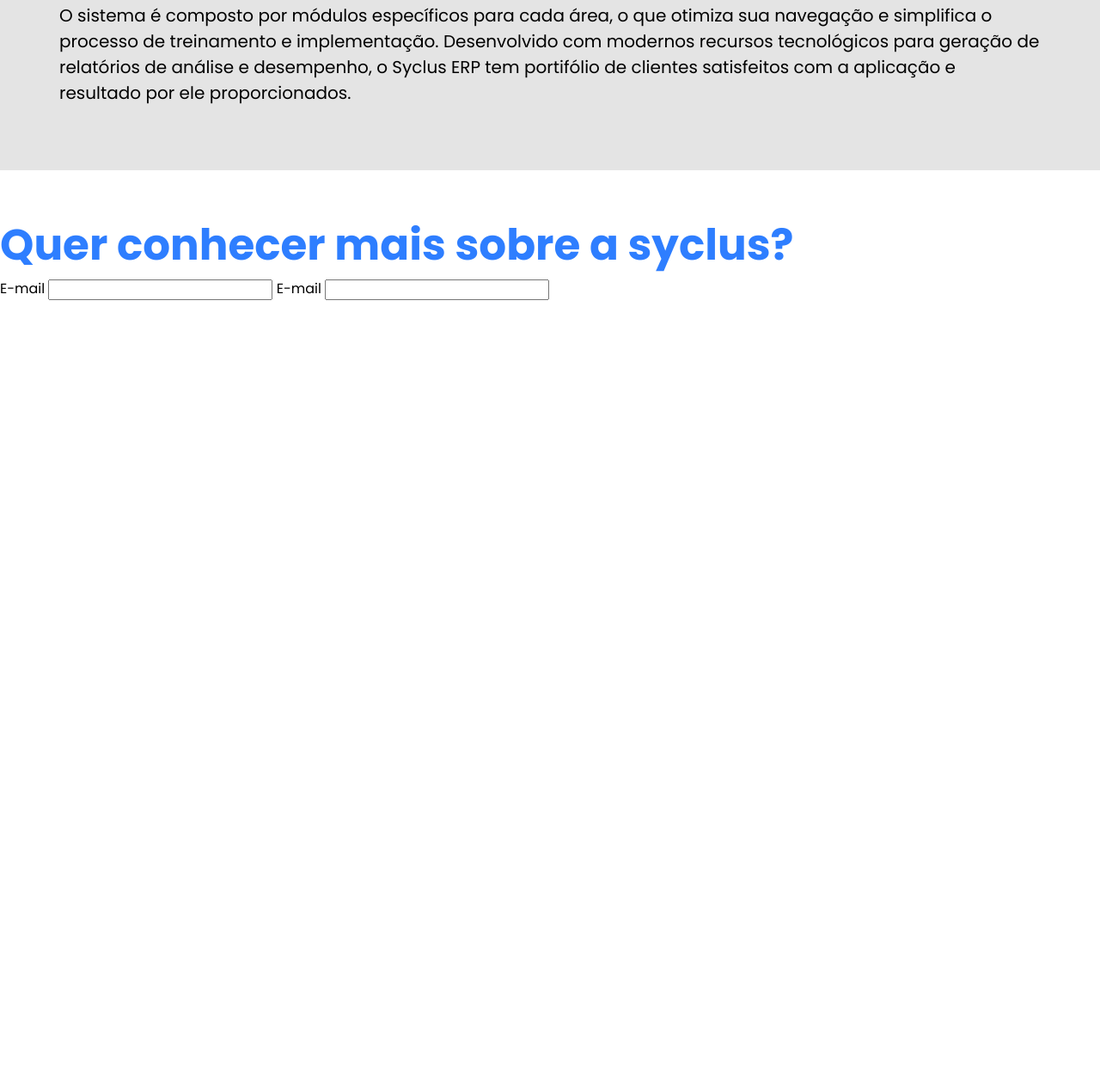
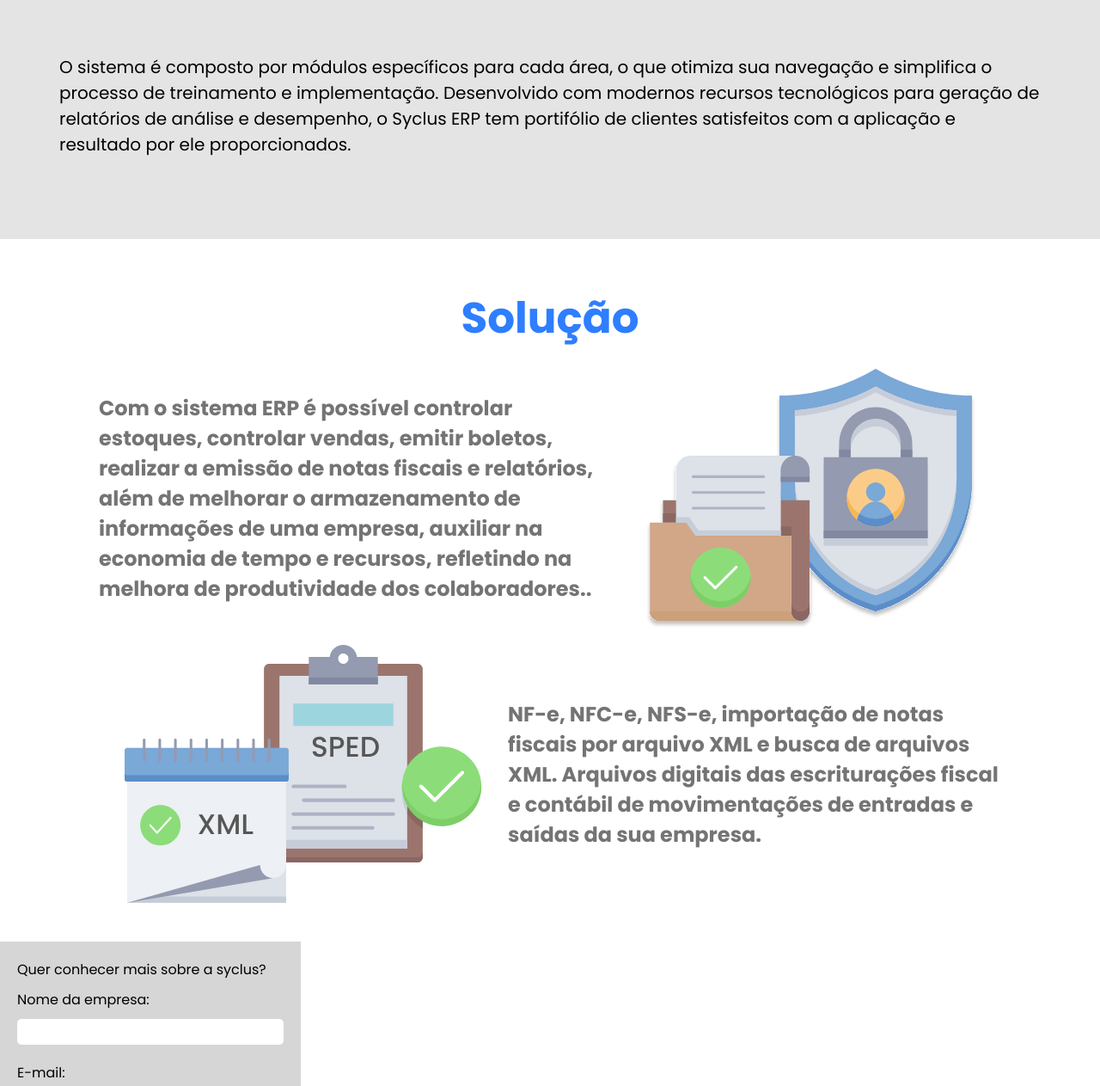
Before and after one commit to Helton-Carlos/sycluslanding-, a plain HTML site: page index.html in a window 1280 px wide. Shown: the part 655-1918 px from the top of the page at 86% size. Before the commit the page ends 1004 px from the top, so only its background shows below. Drawn offline with Linux system fonts and the light colour scheme.

Commit message:
importando algumas imagens

```diff
--- a/estilo.css
+++ b/estilo.css
@@ -26,7 +26,7 @@ li {
     align-items: center;
     justify-content: space-between;
     padding: 5px;
-    margin: 20px auto;
+    margin: 40px auto;
 }
 .flex-coluna {
     display: flex;
@@ -40,14 +40,17 @@ li {
     color: rgb(116, 116, 116);
     font-size: 18px;
 }
-p{  color: rgb(116, 116, 116);
-    font-size: 18px;}
+p {
+    color: rgb(116, 116, 116);
+    font-size: 18px;
+}
 .name:hover {
     color: rgb(46, 126, 255);
 }
 .btn-primary {
     background-color: rgb(46, 126, 255);
     padding: 5px 15px;
+    margin-left: 15px;
     color: #fff;
     border-radius: 55px;
 }
@@ -62,12 +65,34 @@ h3 {
     max-width: 1050px;
     padding-top: 20px;
 }
-#servicos{
-background-color: rgb(228, 228, 228);
-margin:50px 0;
-padding: 50px 0;
+img{
+    margin: 0px 30px;
 }
-.name-p{
+#servicos {
+    background-color: rgb(228, 228, 228);
+    margin: 50px 0;
+    padding: 50px 0;
+}
+.name-p {
     color: #000000;
     font-size: 20px;
 }
+form {
+    width: 350px;
+    padding: 20px;
+    background-color: rgb(214, 214, 214);
+    box-shadow: rgb(116, 116, 116);
+}
+label {
+    padding-top: 10px;
+}
+
+input {
+    padding: 5px 0;
+    margin: 10px 0;
+    border-radius: 5px;
+    border: none;
+}
+h2{
+    color:rgb(116, 116, 116)
+}
--- a/index.html
+++ b/index.html
@@ -23,7 +23,7 @@
             <ul class="flex">
                 <li><a href="#inicio" class="name">Inicio</a></li>
                 <li><a href="#servicos" class="name">Nossos serviços</a></li>
-                <li><a href="#" class="name">Solução</a></li>
+                <li><a href="#solucao" class="name">Solução</a></li>
                 <li><a href="#" class="name">Preços</a></li>
                 <li><a href="#" class="name">Sobre nós</a></li>
             </ul>
@@ -38,7 +38,7 @@
                 </h3>
                 <p>Gestão empresarial eficiente e completa. </p>
             </div>
-            <div>
+            <div class="blue-background">
                 <img src="img/erp.svg" alt="erp">
             </div>
         </div>
@@ -46,18 +46,39 @@
     </main>
     <section id="servicos">
         <div class="container flex-container">
-           <p class="name-p">
-            O sistema é composto por módulos específicos para cada área, o que otimiza sua navegação e simplifica o processo de treinamento e implementação. Desenvolvido com modernos recursos tecnológicos para geração de relatórios de análise e desempenho, o Syclus ERP tem portifólio de clientes satisfeitos com a aplicação e resultado por ele proporcionados.</p>
+            <p class="name-p">
+                O sistema é composto por módulos específicos para cada área, o que otimiza sua navegação e simplifica o
+                processo de treinamento e implementação. Desenvolvido com modernos recursos tecnológicos para geração de
+                relatórios de análise e desempenho, o Syclus ERP tem portifólio de clientes satisfeitos com a aplicação
+                e resultado por ele proporcionados.</p>
         </div>
     </section>
+    <section class="container flex-coluna" id="solucao">
+        <h3>Solução</h3>
+        <div class="flex-container top">
+            <h2>Com o sistema ERP é possível controlar estoques, controlar vendas, emitir boletos, realizar a emissão de
+                notas fiscais e relatórios, além de melhorar o armazenamento de informações de uma empresa, auxiliar na
+                economia de tempo e recursos, refletindo na melhora de produtividade dos colaboradores..</h2>
+            <img src="img/segurança.svg" alt="segurança">
+        </div>
+        <div class="flex-container top">
+            <img src="img/XML.svg" alt="segurança">
+            <h2>NF-e, NFC-e, NFS-e, importação de notas fiscais por arquivo XML e busca de arquivos XML.
+                Arquivos digitais das escriturações fiscal e contábil de movimentações de entradas e saídas da sua
+                empresa.
+            </h2>
+        </div>
+    </section>
+
     <section>
         <div>
-            <form action="#" method="post">
-                <h3>Quer conhecer mais sobre a syclus?</h3>
-                <label>E-mail</label>
+            <form action="#" method="post" class="flex-coluna">
+                <h7>Quer conhecer mais sobre a syclus?</h7>
+                <label>Nome da empresa:</label>
+                <input type="text" name="text" id="text">
+                <label>E-mail:</label>
                 <input type="email" name="email" id="email">
-                <label>E-mail</label>
-                <input type="text" name="text" id="text">
+                <input type="submit" value="Enviar">
             </form>
         </div>
     </section>
```
Also changed, not shown: img/Privacy.svg (added), img/XML.svg (added), img/segurança.svg (added).
